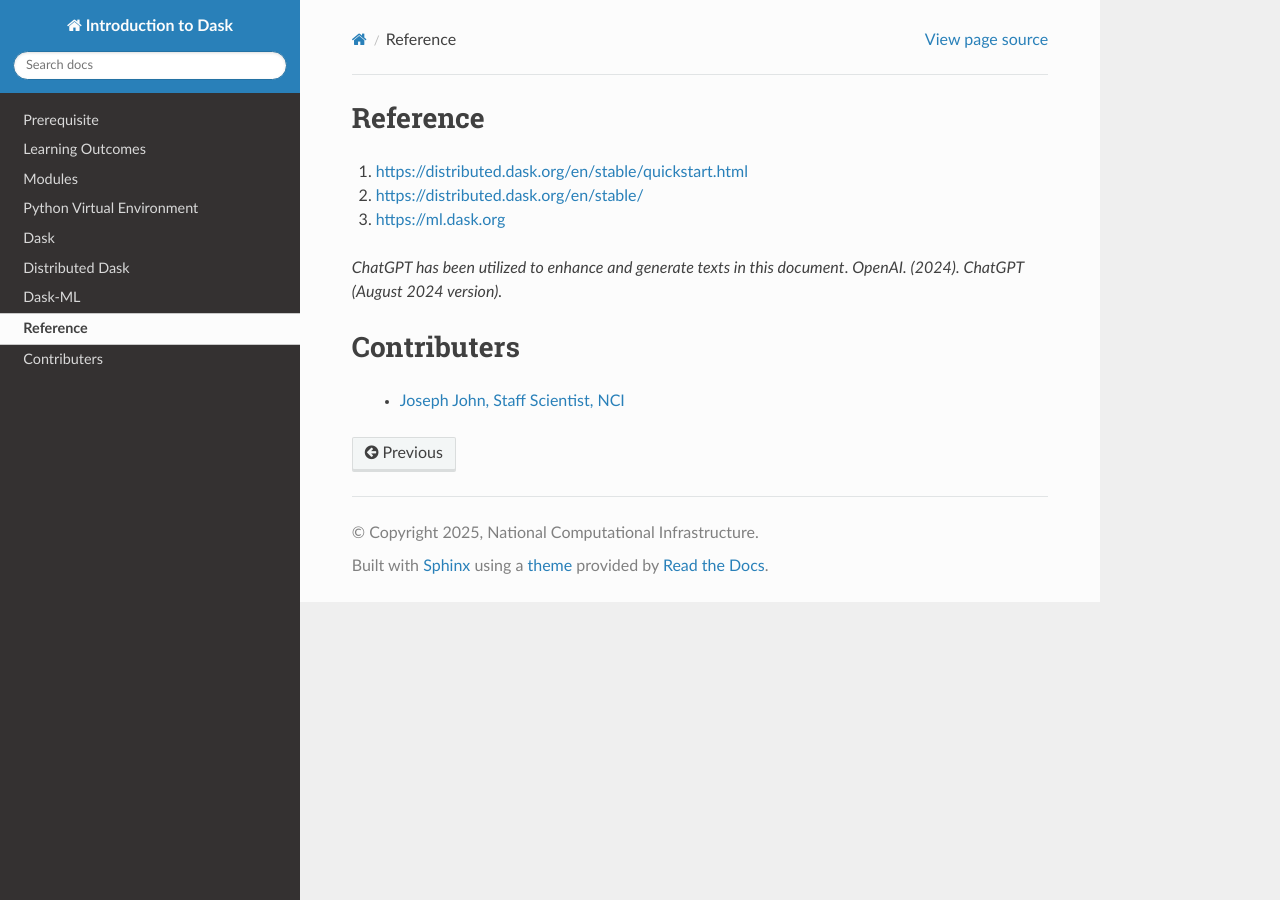
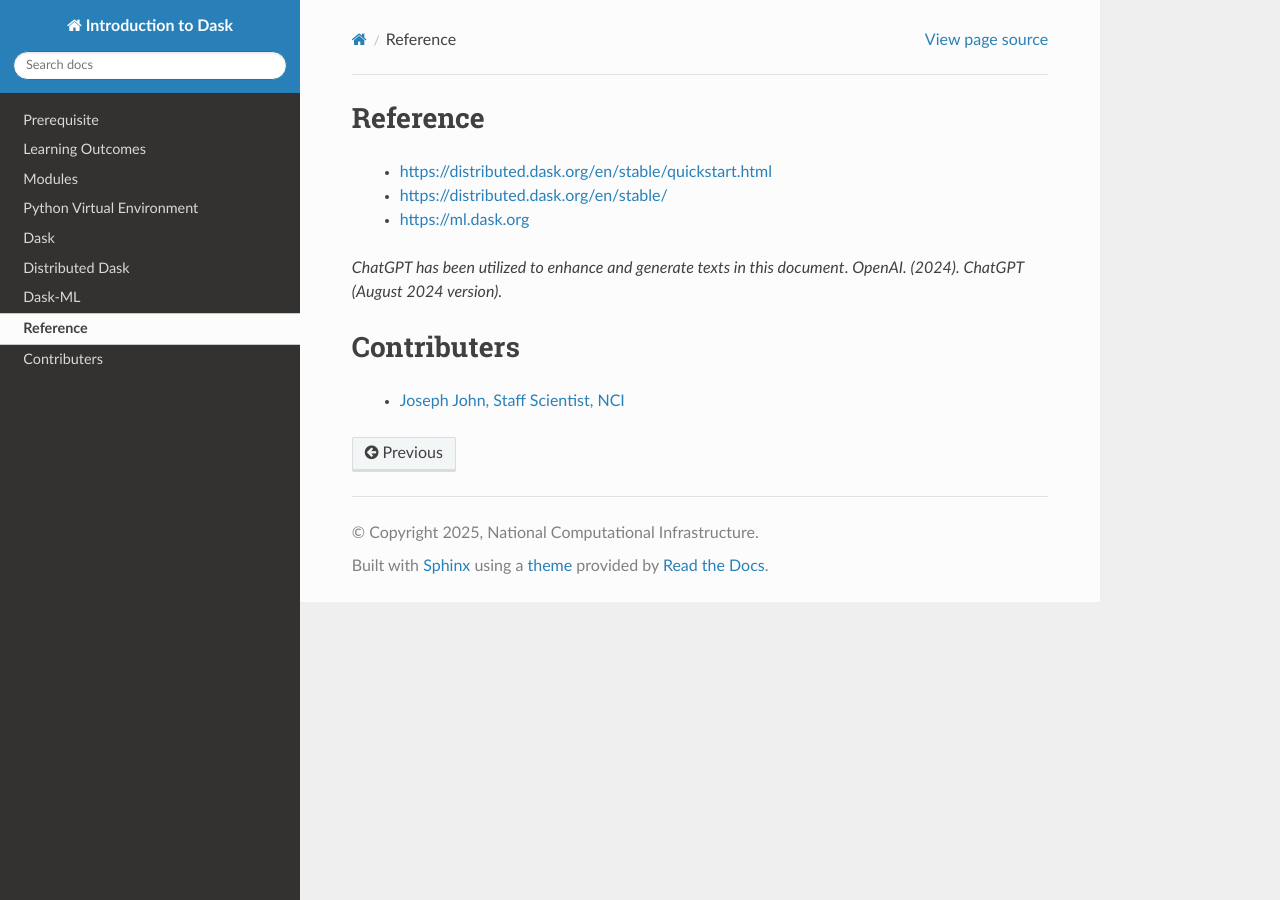
Before and after one commit to NCI900-Training-Organisation/intro-to-dask, a Sphinx documentation site: the page built from docs/source/references.rst, in a window 1280 px wide. Built offline with Sphinx 7.4.7 and the Read the Docs theme 3.1.0, drawn with Linux system fonts in a browser that asks for light colours.

Commit message:
bullet points

```diff
--- a/docs/source/references.rst
+++ b/docs/source/references.rst
@@ -1,8 +1,8 @@
 Reference
 =========
-#. https://distributed.dask.org/en/stable/quickstart.html
-#. https://distributed.dask.org/en/stable/
-#. https://ml.dask.org
+    - https://distributed.dask.org/en/stable/quickstart.html
+    - https://distributed.dask.org/en/stable/
+    - https://ml.dask.org
 
 *ChatGPT has been utilized to enhance and generate texts in this document*.
 *OpenAI. (2024). ChatGPT (August 2024 version).*
```
